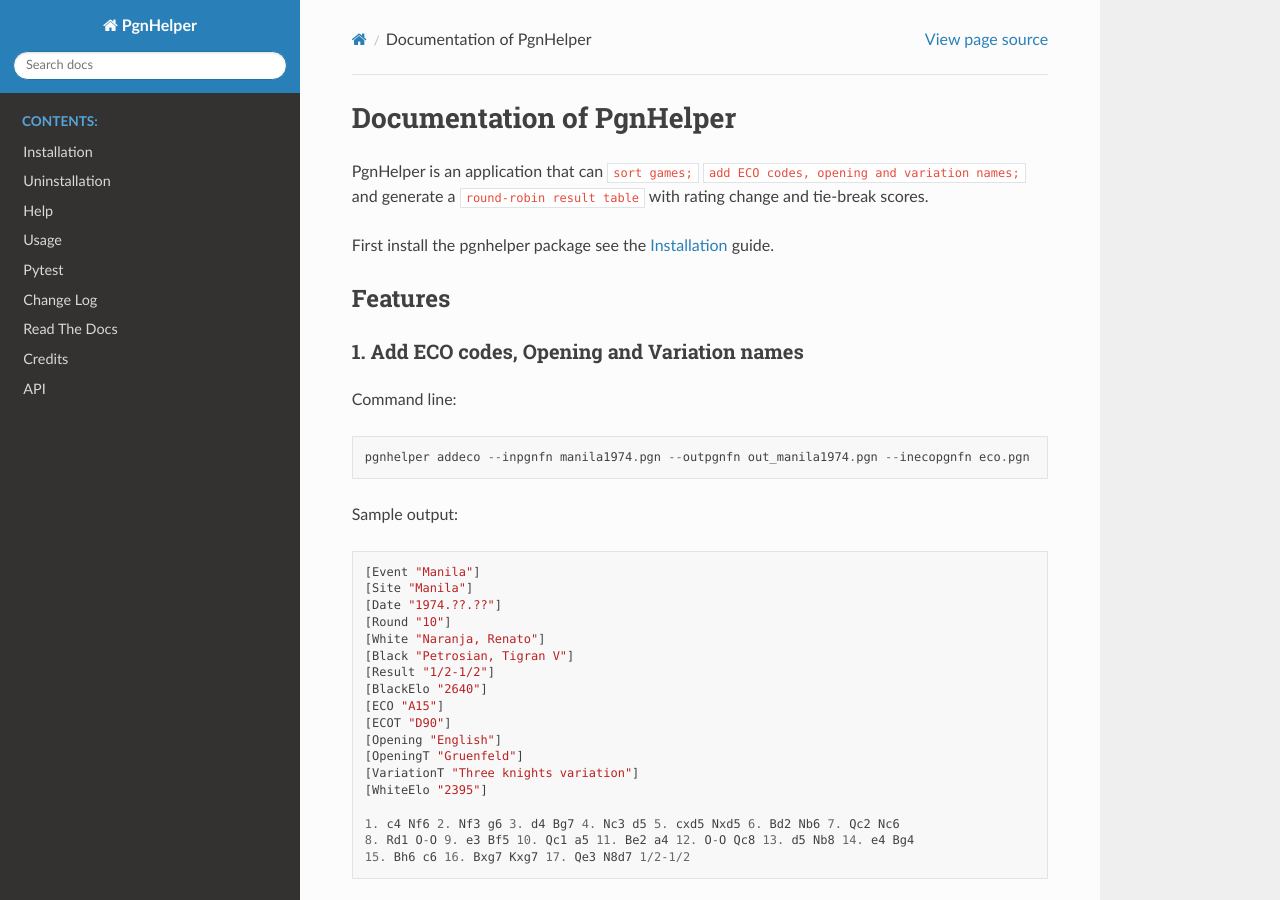
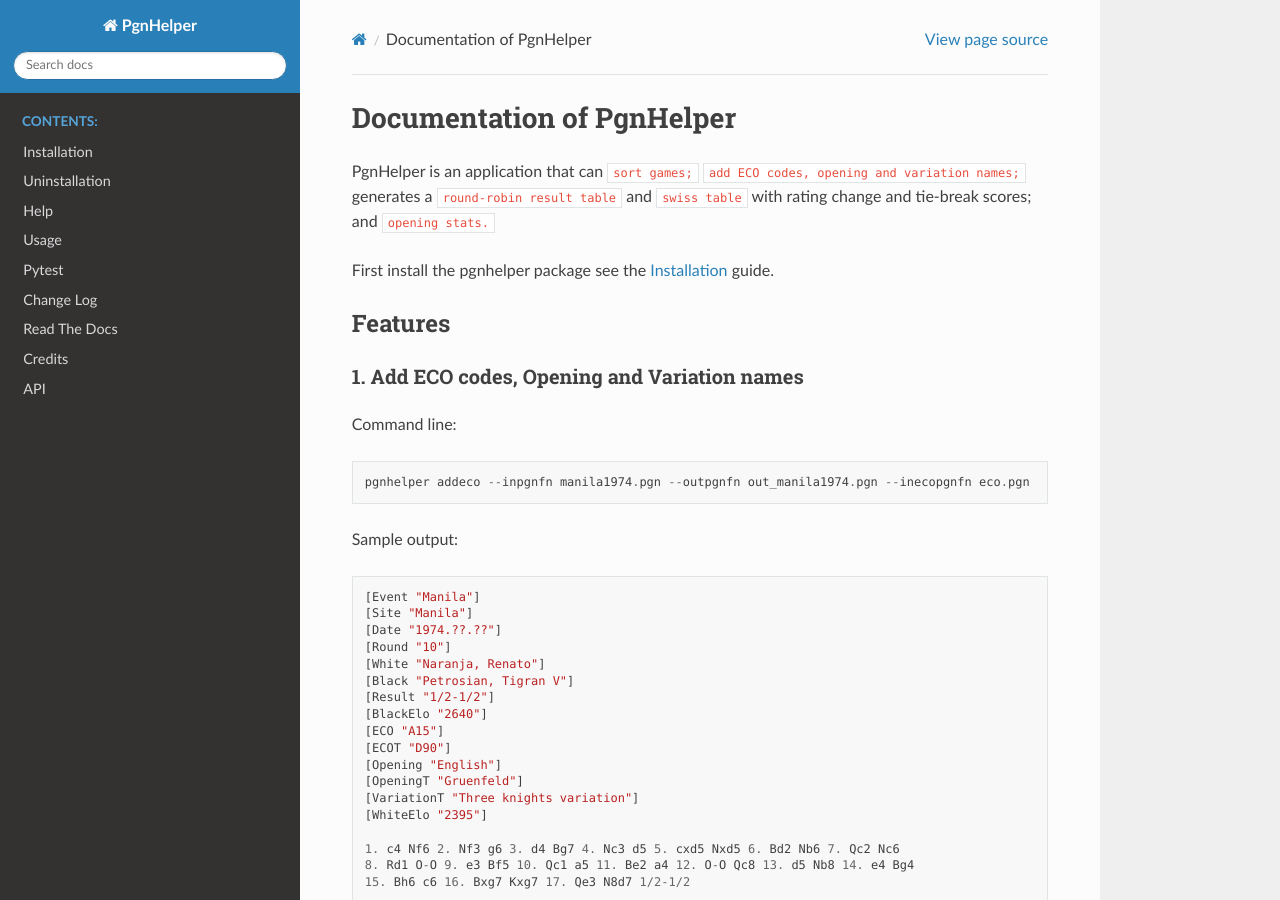
Before and after one commit to fsmosca/pgnhelper, a Sphinx documentation site: the page built from docs/index.rst, in a window 1280 px wide and 900 px high. Built offline with Sphinx 7.4.7 and the Read the Docs theme 2.0.0, drawn with Linux system fonts in a browser that asks for light colours.

Commit message:
Update index.rst

```diff
--- a/docs/index.rst
+++ b/docs/index.rst
@@ -7,8 +7,8 @@
 ==========================
 
 PgnHelper is an application that can ``sort games;`` ``add ECO codes, opening and variation
-names;`` and generate a ``round-robin result table`` with rating change and tie-break
-scores.
+names;`` generates a ``round-robin result table`` and ``swiss table`` with rating change
+and tie-break scores; and ``opening stats.``
 
 First install the pgnhelper package see the :ref:`Installation Overview` guide.
 
```
